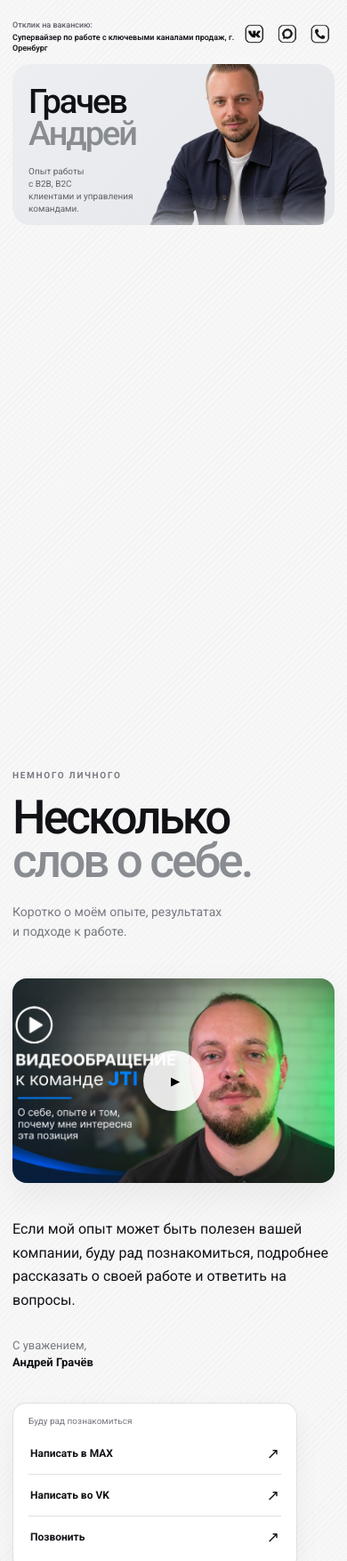
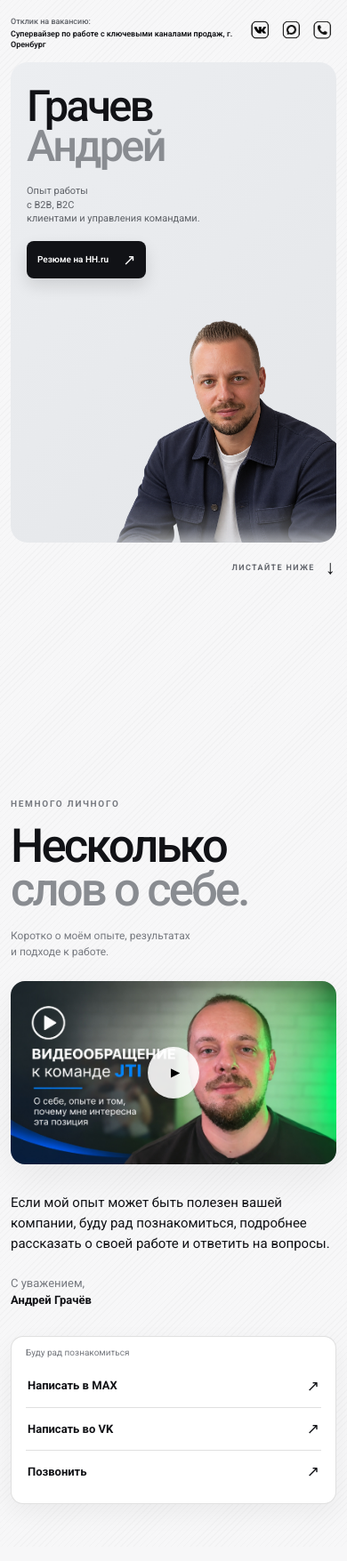
Before and after one commit to grachevandy-star/grachev-job, a plain HTML site: page jti1/index.html in a window 390 px wide. Shown: the top 1755 px of the page at 89% size. Drawn offline with Linux system fonts and the light colour scheme.

Commit message:
Add files via upload

```diff
--- a/jti1/styles.css
+++ b/jti1/styles.css
@@ -899,3 +899,328 @@ body.modal-open {
 .portrait img {
   transform: translateY(4.5%);
 }
+
+
+/* =========================================================
+   UNIVERSAL ADAPTIVE LAYOUT — DESKTOP / TABLET / MOBILE
+   Desktop composition above remains unchanged.
+   ========================================================= */
+
+@media (max-width: 850px) {
+  html, body {
+    width: 100%;
+    overflow-x: hidden;
+  }
+
+  .screen {
+    width: 100%;
+    min-height: 100svh;
+    padding: 18px 16px 28px;
+  }
+
+  .topbar {
+    width: 100%;
+    margin-bottom: 14px;
+    gap: 12px;
+  }
+
+  .vacancy-top {
+    flex: 1 1 auto;
+    min-width: 0;
+    max-width: none;
+    font-size: 10px;
+    line-height: 1.35;
+  }
+
+  .vacancy-top span,
+  .vacancy-top strong {
+    overflow-wrap: anywhere;
+  }
+
+  .socials {
+    flex: 0 0 auto;
+    gap: 4px;
+  }
+
+  .socials a,
+  .socials a img {
+    width: 34px;
+    height: 34px;
+  }
+
+  /* Hero becomes a taller, touch-friendly composition on small screens. */
+  .hero-card {
+    width: 100%;
+    min-height: min(610px, calc(100svh - 105px));
+    height: auto;
+    aspect-ratio: auto;
+    padding: 34px 24px 28px;
+    border-radius: 22px;
+    display: block;
+    overflow: hidden;
+    position: relative;
+  }
+
+  .hello {
+    width: 68%;
+    max-width: 430px;
+    position: relative;
+    z-index: 4;
+  }
+
+  h1 {
+    font-size: clamp(46px, 12vw, 70px);
+    line-height: .91;
+  }
+
+  .intro {
+    margin-top: 24px;
+    max-width: 270px;
+    font-size: clamp(12px, 3.2vw, 15px);
+    line-height: 1.45;
+  }
+
+  .resume {
+    margin-top: 22px;
+    min-height: 44px;
+    padding: 12px 15px;
+    gap: 22px;
+    font-size: 11px;
+  }
+
+  .portrait {
+    position: absolute;
+    z-index: 2;
+    right: -5%;
+    bottom: -1px;
+    width: 72%;
+    height: auto;
+    aspect-ratio: 1136 / 1054;
+    display: block;
+    overflow: visible;
+    margin: 0;
+  }
+
+  .portrait img {
+    width: 100%;
+    height: auto;
+    max-width: none;
+    display: block;
+    object-fit: contain;
+    object-position: right bottom;
+    transform: translateY(4.5%);
+  }
+
+  .scroll {
+    display: flex;
+    width: 100%;
+    margin-top: 10px;
+    min-height: 36px;
+    justify-content: flex-end;
+  }
+
+  .second-screen {
+    padding-top: 62px;
+    padding-bottom: 48px;
+  }
+
+  .section-head,
+  .video-card,
+  .bottom {
+    width: 100%;
+  }
+
+  .section-head {
+    grid-template-columns: 1fr;
+    gap: 18px;
+    margin-bottom: 24px;
+  }
+
+  h2 {
+    font-size: clamp(48px, 13vw, 76px);
+    line-height: .93;
+  }
+
+  .section-head > p {
+    margin: 0;
+    font-size: 13px;
+    line-height: 1.5;
+  }
+
+  .video-card {
+    height: auto;
+    min-height: 0;
+    aspect-ratio: 16 / 9;
+    border-radius: 16px;
+  }
+
+  .play {
+    width: 58px;
+    height: 58px;
+  }
+
+  .bottom {
+    grid-template-columns: 1fr;
+    gap: 30px;
+    margin-top: 28px;
+  }
+
+  .message > p {
+    max-width: none;
+    font-size: 16px;
+    line-height: 1.55;
+  }
+
+  .signature {
+    margin-top: 22px;
+  }
+
+  .contact-card {
+    width: 100%;
+    max-width: none;
+    padding: 12px 16px;
+    border-radius: 14px;
+  }
+
+  .contact-card a {
+    min-height: 48px;
+    padding: 13px 2px;
+    font-size: 13px;
+  }
+
+  /* Video popup uses the full available phone screen. */
+  .video-modal {
+    padding: 12px;
+  }
+
+  .video-modal__dialog {
+    width: 100%;
+    max-width: 100%;
+    max-height: 92svh;
+    border-radius: 12px;
+  }
+
+  .video-modal__dialog video {
+    width: 100%;
+    max-height: 92svh;
+  }
+
+  .video-modal__close {
+    top: 8px;
+    right: 8px;
+    width: 42px;
+    height: 42px;
+  }
+}
+
+@media (max-width: 520px) {
+  .screen {
+    padding-left: 12px;
+    padding-right: 12px;
+  }
+
+  .topbar {
+    align-items: flex-start;
+    gap: 8px;
+  }
+
+  .vacancy-top {
+    font-size: 9px;
+  }
+
+  .socials a,
+  .socials a img {
+    width: 31px;
+    height: 31px;
+  }
+
+  .hero-card {
+    min-height: 540px;
+    padding: 28px 18px 22px;
+    border-radius: 19px;
+  }
+
+  .hello {
+    width: 66%;
+  }
+
+  h1 {
+    font-size: clamp(42px, 12.5vw, 56px);
+  }
+
+  .intro {
+    margin-top: 20px;
+    font-size: 11px;
+    line-height: 1.42;
+  }
+
+  .resume {
+    margin-top: 17px;
+    min-height: 42px;
+    padding: 11px 12px;
+    gap: 16px;
+    font-size: 10px;
+  }
+
+  .portrait {
+    width: 78%;
+    right: -7%;
+  }
+
+  .second-screen {
+    padding-top: 54px;
+  }
+
+  h2 {
+    font-size: clamp(45px, 13.5vw, 60px);
+  }
+
+  .section-head > p {
+    font-size: 12px;
+  }
+
+  .message > p {
+    font-size: 15px;
+  }
+}
+
+@media (max-width: 360px) {
+  .vacancy-top {
+    font-size: 8px;
+  }
+
+  .socials a,
+  .socials a img {
+    width: 29px;
+    height: 29px;
+  }
+
+  .hero-card {
+    min-height: 510px;
+    padding-left: 16px;
+    padding-right: 16px;
+  }
+
+  .hello {
+    width: 68%;
+  }
+
+  h1 {
+    font-size: 40px;
+  }
+
+  .intro {
+    font-size: 10px;
+  }
+
+  .portrait {
+    width: 80%;
+    right: -9%;
+  }
+}
+
+@media (max-height: 700px) and (max-width: 850px) {
+  .hero-card {
+    min-height: 500px;
+  }
+}
```
